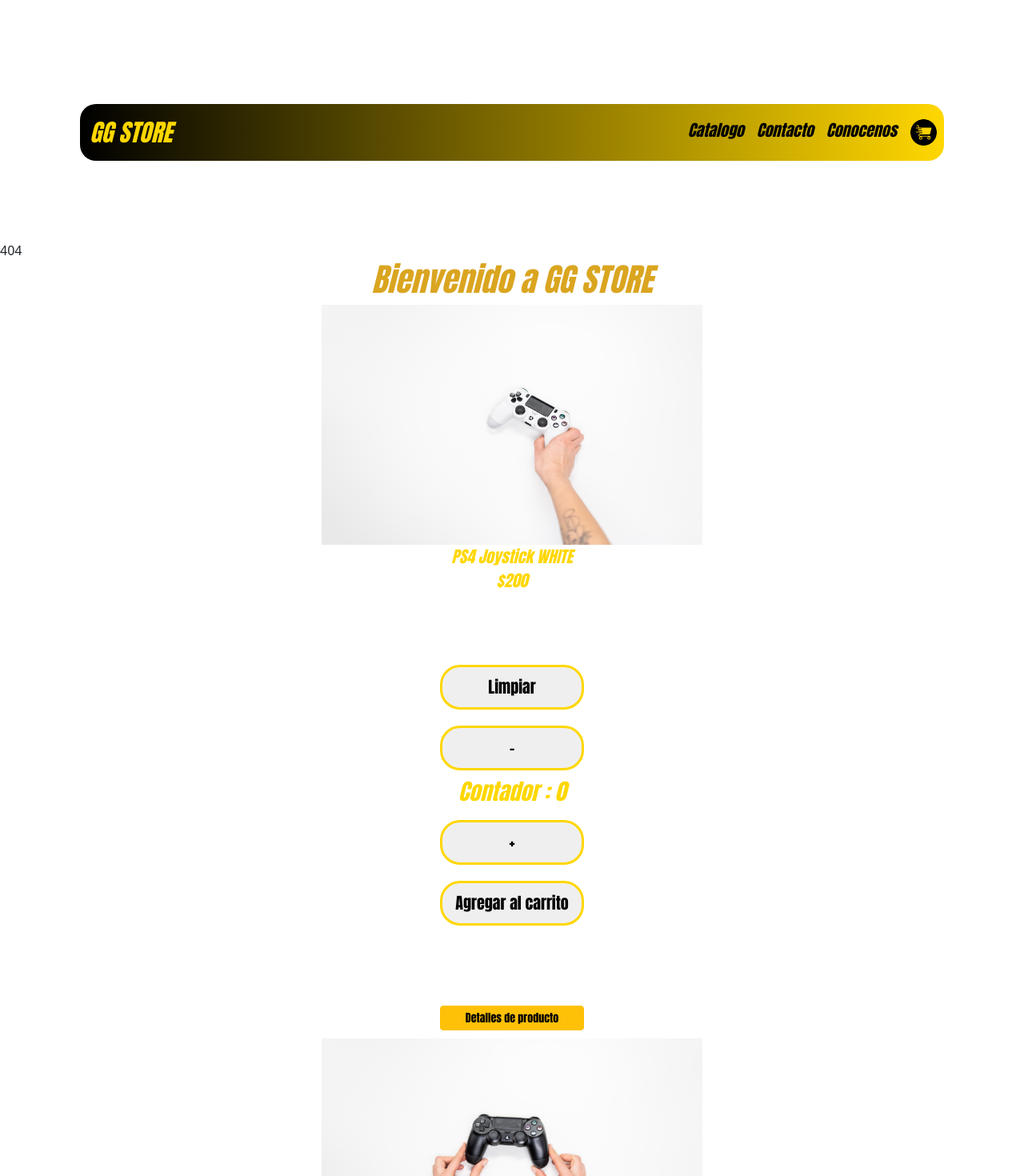
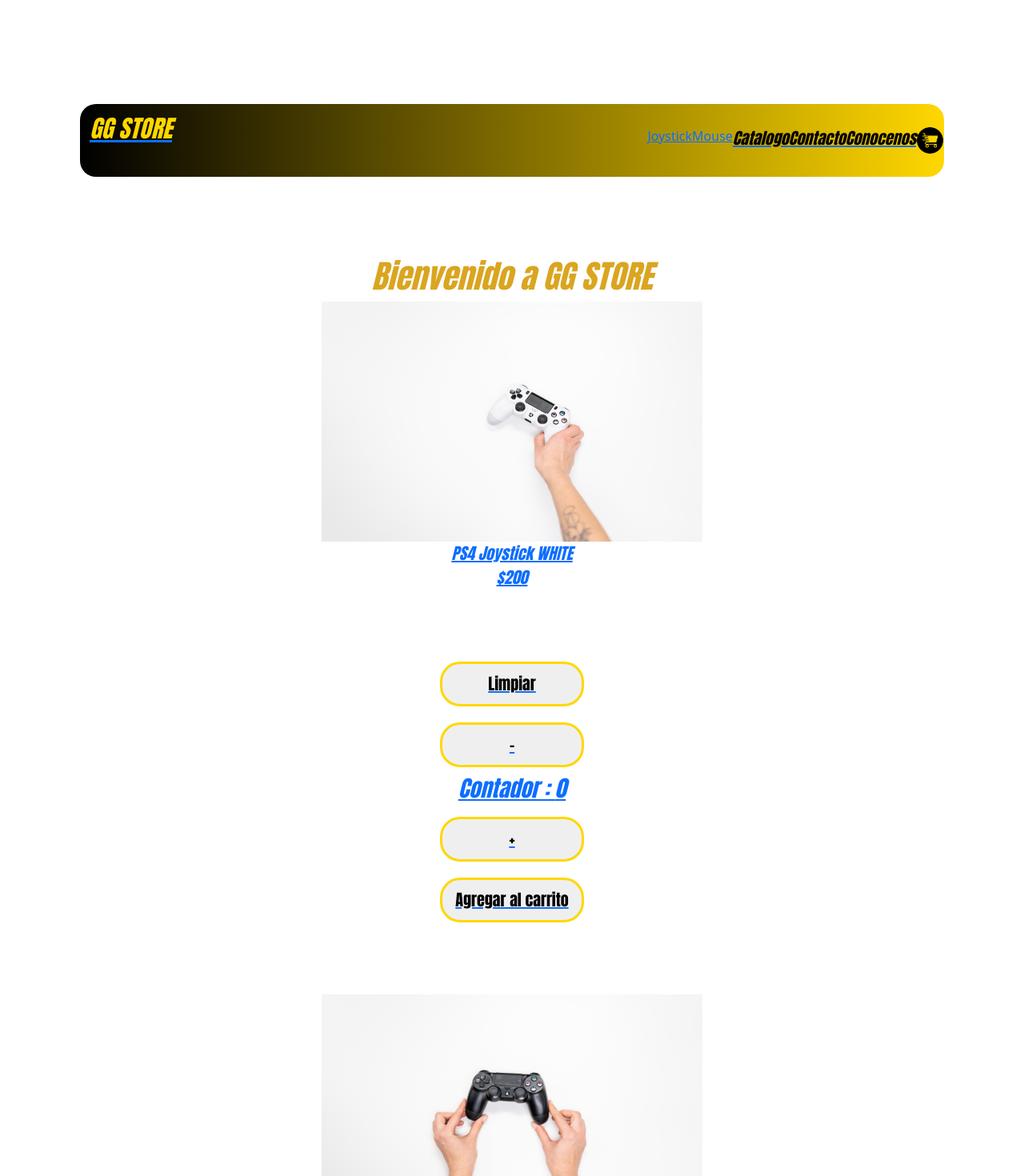
Before and after one commit to miguelbauducco/proyecto-react, a React (Create React App) app: page / in a window 1280 px wide. Shown: the part 220-1690 px from the top of the page at 80% size. Built offline with nearby package versions, Linux system fonts and the light colour scheme.

Commit message:
routing logic

```diff
--- a/src/App.js
+++ b/src/App.js
@@ -1,18 +1,12 @@
 import './App.js';
 import './style.css';
-import logo from './multimedia/logo.png';
-import ItemListContainer from './components/ItemListContainer.js';
 import Router from "./app/Router";
 
 
 function App() {
   return (
     <div>
-      <div className='logo'>
-        <img src={logo} alt="logo" style={{width:300, height:250}}/>
-      </div>
     <Router/>
-    <ItemListContainer welcome={'Bienvenido a GG STORE'}/>
     </div>
   );
 }
--- a/src/app/Layout.js
+++ b/src/app/Layout.js
@@ -2,10 +2,14 @@ import React from 'react'
 import 'bootstrap/dist/css/bootstrap.min.css';
 import { Outlet } from 'react-router-dom';
 import Navbar from '../components/Navbar';
+import logo from '../multimedia/logo.png'
 
 const Layout = () => {
 return (
     <div>
+        <div className='logo'>
+        <img src={logo} alt="logo" style={{width:300, height:250}}/>
+        </div>
         <Navbar/>
         <Outlet/>
     </div>
--- a/src/app/Router.js
+++ b/src/app/Router.js
@@ -1,15 +1,20 @@
 import { BrowserRouter, Route, Routes} from 'react-router-dom';
 import Contact from '../pages/Contact';
+import ItemListContainer from '../components/ItemListContainer'
 import Home from '../pages/Home'
 import Layout from "./Layout";
+import ItemDetailContainer from '../components/ItemDetailContainer';
 
 const Router = () => (
     <BrowserRouter>
         <Routes>
                 <Route element={<Layout/>}>
-                <Route index path='/home' element={<Home/>}/>
+                <Route index path='/' element={<Home/>}/>
+                <Route path='/category/:category' element={<ItemListContainer/>}/>
+                <Route path='/category' element={<ItemListContainer/>}/>
+                <Route path='/detail/:id' element={<ItemDetailContainer/>}/>
                 <Route path="/contact" element={<Contact/>}/>
-                <Route path="*" element={<div>404</div>}/>
+                {/* <Route path="*" element={<div>404</div>}/> */}
                 </Route>
         </Routes>
     </BrowserRouter>
--- a/src/components/Item.js
+++ b/src/components/Item.js
@@ -2,11 +2,15 @@ import React from 'react'
 import 'bootstrap/dist/css/bootstrap.min.css';
 import ItemCount from './ItemCount';
 import ItemDetailContainer from './ItemDetailContainer';
+import { Link } from 'react-router-dom';
 
 
 const Item = ({item}) => {
 
+
+
 return (
+    <Link to='/category/'>
     <div className='d-flex row justify-content-center'>
         <img  className='d-flex justify-content-center' src={item.img} alt='fotoproducto' style={{width:500, height: 300}}/>
         <li className='d-flex justify-content-center'>{item.title}</li>
@@ -14,9 +18,9 @@ return (
         <div>
         <ItemCount stock='10' onAdd={ (contador) => sessionStorage.setItem('Cantidad', contador)}/>
         </div>
-
-        <ItemDetailContainer key={item.id} productDetail={item}/>
+        {/* <ItemDetailContainer key={item.id} productDetail={item}/>  */}
     </div>
+    </Link>
 );
 }
 
--- a/src/components/ItemDetail.js
+++ b/src/components/ItemDetail.js
@@ -1,45 +1,21 @@
 import 'bootstrap/dist/css/bootstrap.min.css';
-import React, { useState } from 'react';
-import Button from 'react-bootstrap/Button';
-import Modal from 'react-bootstrap/Modal';
-
-
-
 
 export const ItemDetail = ({productDetailInfo}) => {
-    const [show, setShow] = useState(false);
-    const handleClose = () => setShow(false);
-    const handleShow = () => setShow(true);
-    console.log(productDetailInfo);
+
 return(
     <>
-    <div className='d-flex justify-content-center'>
-    <Button variant="warning" onClick={handleShow} size='sm' >
+    <h3>
         Detalles de producto
-    </Button>
-    </div>
-    <Modal show={show} animation={false}>
-        <Modal.Header  className='bg-warning'>
+    </h3>
             <div>
                 <img src={productDetailInfo.img} alt="fotoproducto" style={{width:200, height:150}}/>
             </div>
-        <Modal.Title className='bg-warning'>
             <div>{productDetailInfo.title}</div>
-            <div className=''>{productDetailInfo.price}</div>
-        </Modal.Title>
-        </Modal.Header>
-        <Modal.Body className='bg-warning'>
+            <div>{productDetailInfo.price}</div>
             <div>{productDetailInfo.detail}</div>
-        </Modal.Body>
-        <Modal.Footer className='bg-warning'>
-        <Button variant="danger" onClick={handleClose}>
-            Cerrar
-        </Button>
-        <Button variant="dark" onClick={handleClose}>
+        <button>
             Agregar al carrito
-        </Button>
-        </Modal.Footer>
-    </Modal>
+        </button>
     </>
 );
 }
--- a/src/components/ItemList.js
+++ b/src/components/ItemList.js
@@ -2,9 +2,14 @@ import React, { useEffect, useState }  from 'react'
 import 'bootstrap/dist/css/bootstrap.min.css';
 import Item from './Item';
 import product from '../utilities/products.mock'
+import { useParams } from 'react-router-dom';
 
 
 const ItemList = () => {
+
+    const {category} = useParams()
+
+
 
     const [products, setProducts] = useState([]);
 
@@ -16,9 +21,19 @@ const ItemList = () => {
             resolve(product);
     },2000);
 }).then((data) => {
+
+    if(category){
+
+        const list = data.filter (e => {
+            return e.category == category
+        })
+        setProducts(list);
+    }else{
         setProducts(data);
-        })
-    },[]
+    }
+
+    })
+    },[category]
     )
 
 
--- a/src/components/Navbar.js
+++ b/src/components/Navbar.js
@@ -5,6 +5,7 @@ import Container from 'react-bootstrap/Container';
 import Nav from 'react-bootstrap/Nav';
 import Navbar from 'react-bootstrap/Navbar';
 import CartLogo from './CartLogo.js'
+import { Link } from 'react-router-dom';
 
 
 const Navbartest = () => {
@@ -13,14 +14,18 @@ return (
         <>
     <Navbar className='navbackground'>
         <Container>
+        <Link to='/'>
         <Navbar.Brand><div className='nav-name'>GG STORE</div></Navbar.Brand>
+        </Link>
         </Container>
         <Nav className="me-auto">
-            <Nav.Link><div className='nav-text'>Catalogo</div></Nav.Link>
-            <Nav.Link><div className='nav-text'>Contacto</div></Nav.Link>
-            <Nav.Link><div className='nav-text'>Conocenos</div></Nav.Link>
-            <Nav.Link  href="#cart"><div className='cart'><CartLogo/></div>
-            </Nav.Link>
+            <Link to='/category/joystick'><div>Joystick</div></Link>
+            <Link to='/category/mouse'><div>Mouse</div></Link>
+            <Link><div className='nav-text'>Catalogo</div></Link>
+            <Link><div className='nav-text'>Contacto</div></Link>
+            <Link><div className='nav-text'>Conocenos</div></Link>
+            <Link  href="#cart"><div className='cart'><CartLogo/></div>
+            </Link>
         </Nav>
     </Navbar>
     </>
--- a/src/pages/Home.js
+++ b/src/pages/Home.js
@@ -1,5 +1,6 @@
 import React from "react";
 import 'bootstrap/dist/css/bootstrap.min.css';
+import ItemListContainer from "../components/ItemListContainer";
 
 
 
@@ -7,7 +8,7 @@ import 'bootstrap/dist/css/bootstrap.min.css';
 const Home = () => {
 return (
     <div>
-ESTOY EN HOME
+    <ItemListContainer welcome={'Bienvenido a GG STORE'}/>
     </div>
 )
 }
--- a/src/utilities/products.mock.js
+++ b/src/utilities/products.mock.js
@@ -4,6 +4,7 @@ import joystickb from '../multimedia/joystickb.jpg'
 
 const product = [{
         id:1,
+        category:'joystick',
         title: 'PS4 Joystick WHITE',
         price:'$200',
         img:joystickw,
@@ -12,10 +13,20 @@ const product = [{
 
         {
         id:2,
+        category:'joystick',
         title: 'PS4 Joystick BLACK',
         price:'$200',
         img:joystickb,
         detail: 'Joystick inalambrico de Playstation 4 con garantia incluida'
-        }]
+        },
+
+        {
+        id:3,
+        category:'mouse',
+        title: 'Mouse Hyperx STINGER',
+        price:'$50',
+        img:joystickb,
+        detail: 'MOUSE RE POXI'
+}]
 
 export default product ;
```
